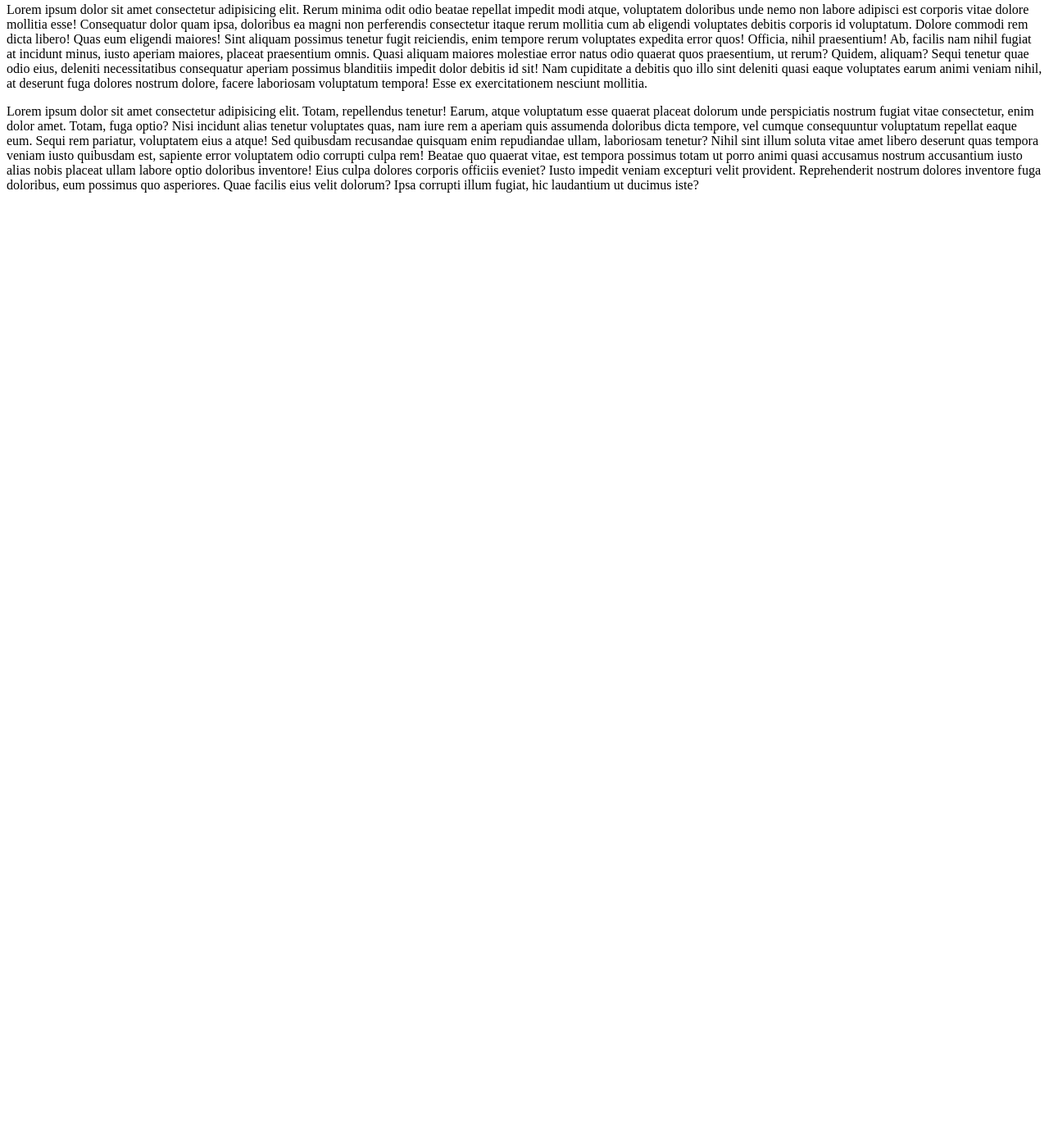
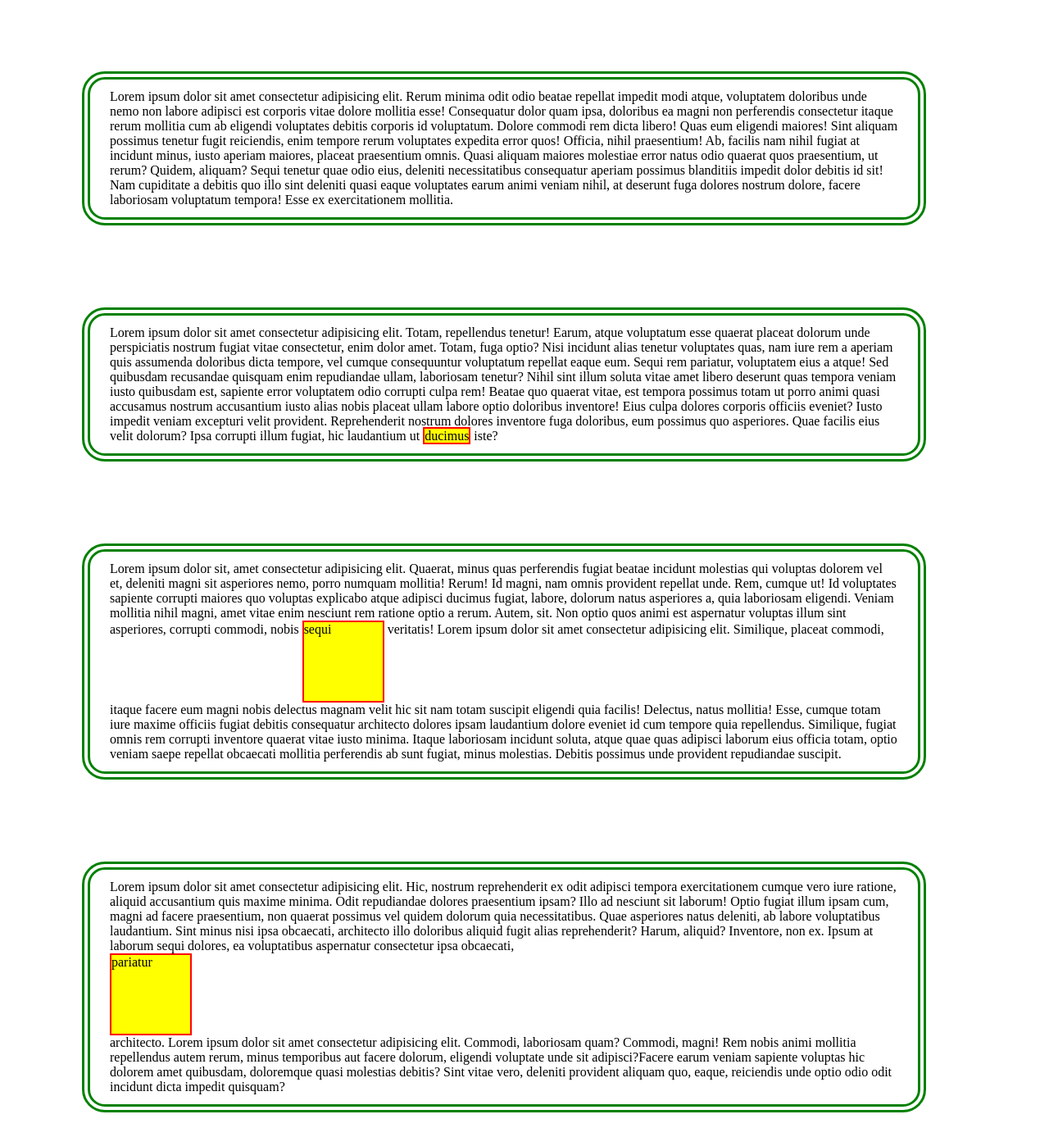
Before and after one commit to andreykiv/CSSProject, a plain HTML site: page index.html in a window 1280 px wide. Shown: the part 13-1400 px from the top of the page at 82% size. Before the commit the page ends 800 px from the top, so only its background shows below. Drawn offline with Linux system fonts and the light colour scheme.

Commit message:
display example

```diff
--- /dev/null
+++ b/css/style.css
@@ -0,0 +1,52 @@
+*{
+    margin: 0;
+    padding: 0;
+    box-sizing: border-box;
+}
+
+/* span {
+    width: 100px;
+    height: 100px;
+    background-color: yellow;
+    border: 2px solid red;
+    color: blue;
+} */
+
+.a{
+    display: none;
+    width: 100px;
+    height: 100px;
+    background-color: yellow;
+    border: 2px solid red;
+}
+
+.b{
+    display: inline;
+    width: 100px;
+    height: 100px;
+    background-color: yellow;
+    border: 2px solid red;
+
+}
+
+.c{
+    display: inline-block;
+    width: 100px;
+    height: 100px;
+    background-color: yellow;
+    border: 2px solid red;
+}
+.d{
+    display: block;
+    width: 100px;
+    height: 100px;
+    background-color: yellow;
+    border: 2px solid red;
+}
+
+p{
+    margin: 100px 150px 100px 100px;
+    border: 10px double green;
+    border-radius: 28px;
+    padding: 12px 24px;
+}
--- a/index.html
+++ b/index.html
@@ -1,25 +1,68 @@
 <!DOCTYPE html>
 <html lang="en">
+
 <head>
     <meta charset="UTF-8">
     <meta name="viewport" content="width=device-width, initial-scale=1.0">
+    <link rel="stylesheet" href="css/style.css">
     <title>CSS Project</title>
 </head>
+
 <body>
     <header></header>
     <main>
-        <p>Lorem ipsum dolor sit amet consectetur adipisicing elit. Rerum minima odit odio beatae repellat impedit modi atque, voluptatem doloribus unde nemo non labore adipisci est corporis vitae dolore mollitia esse!
-        Consequatur dolor quam ipsa, doloribus ea magni non perferendis consectetur itaque rerum mollitia cum ab eligendi voluptates debitis corporis id voluptatum. Dolore commodi rem dicta libero! Quas eum eligendi maiores!
-        Sint aliquam possimus tenetur fugit reiciendis, enim tempore rerum voluptates expedita error quos! Officia, nihil praesentium! Ab, facilis nam nihil fugiat at incidunt minus, iusto aperiam maiores, placeat praesentium omnis.
-        Quasi aliquam maiores molestiae error natus odio quaerat quos praesentium, ut rerum? Quidem, aliquam? Sequi tenetur quae odio eius, deleniti necessitatibus consequatur aperiam possimus blanditiis impedit dolor debitis id sit!
-        Nam cupiditate a debitis quo illo sint deleniti quasi eaque voluptates earum animi veniam nihil, at deserunt fuga dolores nostrum dolore, facere laboriosam voluptatum tempora! Esse ex exercitationem nesciunt mollitia.</p>
+        <p>Lorem ipsum dolor sit amet consectetur adipisicing elit. Rerum minima odit odio beatae repellat impedit modi
+            atque, voluptatem doloribus unde nemo non labore adipisci est corporis vitae dolore mollitia esse!
+            Consequatur dolor quam ipsa, doloribus ea magni non perferendis consectetur itaque rerum mollitia cum ab
+            eligendi voluptates debitis corporis id voluptatum. Dolore commodi rem dicta libero! Quas eum eligendi
+            maiores!
+            Sint aliquam possimus tenetur fugit reiciendis, enim tempore rerum voluptates expedita error quos! Officia,
+            nihil praesentium! Ab, facilis nam nihil fugiat at incidunt minus, iusto aperiam maiores, placeat
+            praesentium omnis.
+            Quasi aliquam maiores molestiae error natus odio quaerat quos praesentium, ut rerum? Quidem, aliquam? Sequi
+            tenetur quae odio eius, deleniti necessitatibus consequatur aperiam possimus blanditiis impedit dolor
+            debitis id sit!
+            Nam cupiditate a debitis quo illo sint deleniti quasi eaque voluptates earum animi veniam nihil, at deserunt
+            fuga dolores nostrum dolore, facere laboriosam voluptatum tempora! Esse ex exercitationem <span
+                class="a">nesciunt</span> mollitia.
+        </p>
 
-        <p>Lorem ipsum dolor sit amet consectetur adipisicing elit. Totam, repellendus tenetur! Earum, atque voluptatum esse quaerat placeat dolorum unde perspiciatis nostrum fugiat vitae consectetur, enim dolor amet. Totam, fuga optio?
-        Nisi incidunt alias tenetur voluptates quas, nam iure rem a aperiam quis assumenda doloribus dicta tempore, vel cumque consequuntur voluptatum repellat eaque eum. Sequi rem pariatur, voluptatem eius a atque!
-        Sed quibusdam recusandae quisquam enim repudiandae ullam, laboriosam tenetur? Nihil sint illum soluta vitae amet libero deserunt quas tempora veniam iusto quibusdam est, sapiente error voluptatem odio corrupti culpa rem!
-        Beatae quo quaerat vitae, est tempora possimus totam ut porro animi quasi accusamus nostrum accusantium iusto alias nobis placeat ullam labore optio doloribus inventore! Eius culpa dolores corporis officiis eveniet?
-        Iusto impedit veniam excepturi velit provident. Reprehenderit nostrum dolores inventore fuga doloribus, eum possimus quo asperiores. Quae facilis eius velit dolorum? Ipsa corrupti illum fugiat, hic laudantium ut <span>ducimus</span> iste?</p>
+        <p>Lorem ipsum dolor sit amet consectetur adipisicing elit. Totam, repellendus tenetur! Earum, atque voluptatum
+            esse quaerat placeat dolorum unde perspiciatis nostrum fugiat vitae consectetur, enim dolor amet. Totam,
+            fuga optio?
+            Nisi incidunt alias tenetur voluptates quas, nam iure rem a aperiam quis assumenda doloribus dicta tempore,
+            vel cumque consequuntur voluptatum repellat eaque eum. Sequi rem pariatur, voluptatem eius a atque!
+            Sed quibusdam recusandae quisquam enim repudiandae ullam, laboriosam tenetur? Nihil sint illum soluta vitae
+            amet libero deserunt quas tempora veniam iusto quibusdam est, sapiente error voluptatem odio corrupti culpa
+            rem!
+            Beatae quo quaerat vitae, est tempora possimus totam ut porro animi quasi accusamus nostrum accusantium
+            iusto alias nobis placeat ullam labore optio doloribus inventore! Eius culpa dolores corporis officiis
+            eveniet?
+            Iusto impedit veniam excepturi velit provident. Reprehenderit nostrum dolores inventore fuga doloribus, eum
+            possimus quo asperiores. Quae facilis eius velit dolorum? Ipsa corrupti illum fugiat, hic laudantium ut
+            <span class="b">ducimus</span> iste?</p>
+        <p>Lorem ipsum dolor sit, amet consectetur adipisicing elit. Quaerat, minus quas perferendis fugiat beatae
+            incidunt molestias qui voluptas dolorem vel et, deleniti magni sit asperiores nemo, porro numquam mollitia!
+            Rerum!
+            Id magni, nam omnis provident repellat unde. Rem, cumque ut! Id voluptates sapiente corrupti maiores quo
+            voluptas explicabo atque adipisci ducimus fugiat, labore, dolorum natus asperiores a, quia laboriosam
+            eligendi.
+            Veniam mollitia nihil magni, amet vitae enim nesciunt rem ratione optio a rerum. Autem, sit. Non optio quos
+            animi est aspernatur voluptas illum sint asperiores, corrupti commodi, nobis <span class="c">sequi</span>
+            veritatis! Lorem ipsum dolor sit amet consectetur adipisicing elit. Similique, placeat commodi, itaque facere eum magni nobis delectus magnam velit hic sit nam totam suscipit eligendi quia facilis! Delectus, natus mollitia!
+            Esse, cumque totam iure maxime officiis fugiat debitis consequatur architecto dolores ipsam laudantium dolore eveniet id cum tempore quia repellendus. Similique, fugiat omnis rem corrupti inventore quaerat vitae iusto minima.
+            Itaque laboriosam incidunt soluta, atque quae quas adipisci laborum eius officia totam, optio veniam saepe repellat obcaecati mollitia perferendis ab sunt fugiat, minus molestias. Debitis possimus unde provident repudiandae suscipit.</p>
+        <p>Lorem ipsum dolor sit amet consectetur adipisicing elit. Hic, nostrum reprehenderit ex odit adipisci tempora
+            exercitationem cumque vero iure ratione, aliquid accusantium quis maxime minima. Odit repudiandae dolores
+            praesentium ipsam?
+            Illo ad nesciunt sit laborum! Optio fugiat illum ipsam cum, magni ad facere praesentium, non quaerat
+            possimus vel quidem dolorum quia necessitatibus. Quae asperiores natus deleniti, ab labore voluptatibus
+            laudantium.
+            Sint minus nisi ipsa obcaecati, architecto illo doloribus aliquid fugit alias reprehenderit? Harum, aliquid?
+            Inventore, non ex. Ipsum at laborum sequi dolores, ea voluptatibus aspernatur consectetur ipsa obcaecati,
+            <span class="d">pariatur</span> architecto. Lorem ipsum dolor sit amet consectetur adipisicing elit. Commodi, laboriosam quam? Commodi, magni! Rem nobis animi mollitia repellendus autem rerum, minus temporibus aut facere dolorum, eligendi voluptate unde sit adipisci?Facere earum veniam sapiente voluptas hic dolorem amet quibusdam, doloremque quasi molestias debitis? Sint vitae vero, deleniti provident aliquam quo, eaque, reiciendis unde optio odio odit incidunt dicta impedit quisquam?</p>
     </main>
     <footer></footer>
 </body>
+
 </html>
```
